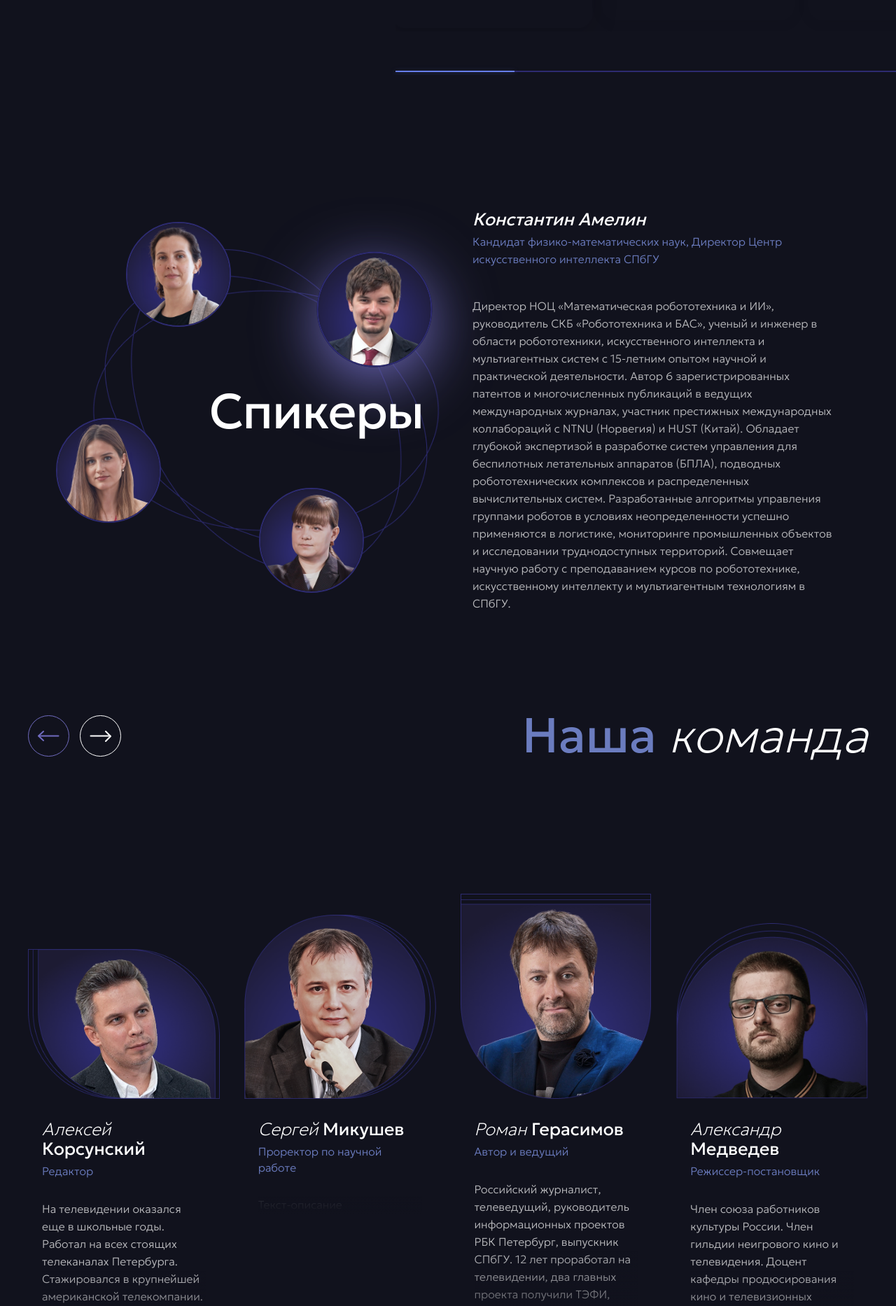
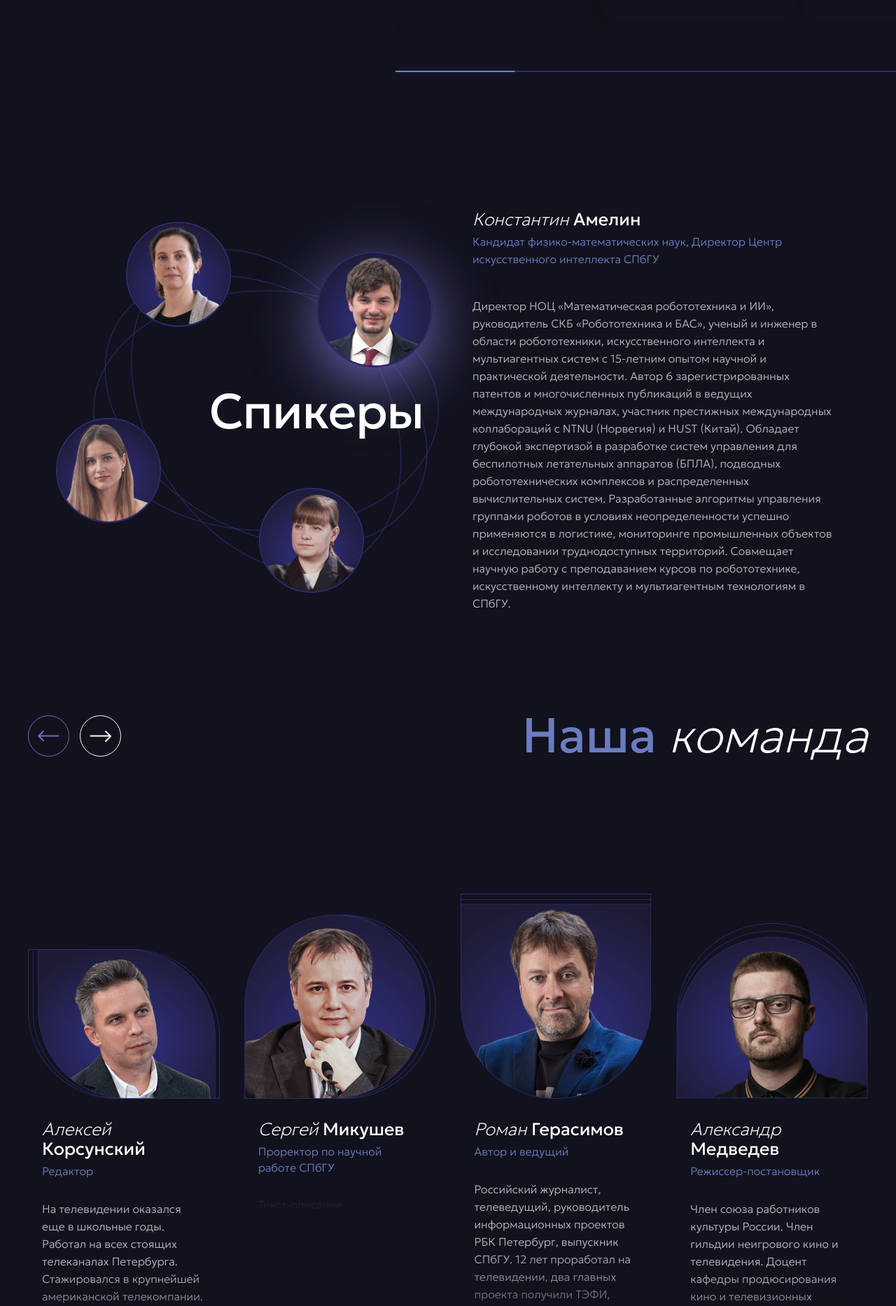
Before and after one commit to IlyaOsipov1986/Project_landing_bozon_of_meaning_spbu, a React (Vite) app: page / in a window 1280 px wide. Shown: the part 3411-5277 px from the top of the page at 70% size. Built offline with nearby package versions, Linux system fonts and the light colour scheme; grey boxes are pictures that could not be loaded.

Commit message:
правки для описания блока наша команжа

```diff
--- a/src/components/content/Speakers/Speakers.jsx
+++ b/src/components/content/Speakers/Speakers.jsx
@@ -12,6 +12,7 @@ const Speakers = () => {
     const [descSpeaker, setDescSpeaker] = useState({
         isActive: speakersData[0].id,
         name: speakersData[0].name,
+        second_name: speakersData[0].second_name,
         job: speakersData[0].jobTitle,
         desc: speakersData[0].bio
     });
@@ -34,6 +35,7 @@ const Speakers = () => {
         setDescSpeaker({
             isActive: item.id,
             name: item.name,
+            second_name: item.second_name,
             job: item.jobTitle,
             desc: item.bio
         })
@@ -63,7 +65,7 @@ const Speakers = () => {
                     {descSpeaker.isActive && <animated.div style={springStyle}>
                         <div className="speakers__desc-speaker">
                             <div className="speakers__desc-speaker__name">
-                                <h5>{descSpeaker.name}</h5>
+                                <h5><i style={{ fontWeight: 100 }}>{descSpeaker.name} </i>{descSpeaker.second_name}</h5>
                                 <span>{descSpeaker.job}</span>
                             </div>
                             <p>{descSpeaker.desc}</p>
--- a/src/components/content/Speakers/Speakers.scss
+++ b/src/components/content/Speakers/Speakers.scss
@@ -171,7 +171,6 @@
     h5 {
         @include base-25;
         @include regular;
-        font-style: italic;
         line-height: 28px;
 
       @media (max-width: $mobile-s) {
--- a/src/config.js
+++ b/src/config.js
@@ -75,7 +75,8 @@ export const speakersData = [
     {
     id: 1,
     image: speakersImage_01,
-    name: 'Константин Амелин',
+    name: 'Константин',
+    second_name: 'Амелин',
     jobTitle: 'Кандидат физико-математических наук, Директор Центр искусственного интеллекта СПбГУ',
     bio: 'Директор НОЦ «Математическая робототехника и ИИ», руководитель СКБ «Робототехника и БАС», ученый и инженер в области робототехники, искусственного интеллекта и мультиагентных систем с 15-летним опытом научной и практической деятельности. Автор 6 зарегистрированных патентов и многочисленных публикаций в ведущих международных журналах, участник престижных международных коллабораций с NTNU (Норвегия) и HUST (Китай). Обладает глубокой экспертизой в разработке систем управления для беспилотных летательных аппаратов (БПЛА), подводных робототехнических комплексов и распределенных вычислительных систем. Разработанные алгоритмы управления группами роботов в условиях неопределенности успешно применяются в логистике, мониторинге промышленных объектов и исследовании труднодоступных территорий. Совмещает научную работу с преподаванием курсов по робототехнике, искусственному интеллекту и мультиагентным технологиям в СПбГУ.',
     addClass: 'speakers__circle-image_1'
@@ -83,7 +84,8 @@ export const speakersData = [
   {
     id: 2,
     image: speakersImage_02,
-    name: 'Мария Ветрова',
+    name: 'Мария',
+    second_name: 'Ветрова',
     jobTitle: 'Кандидат экономических наук, доцент СПбГУ',
     bio: 'Закончила магистратуру Санкт-Петербургского государственного университета по направлению Экономика фирмы и аспирантуру кафедры Экономики предприятия и предпринимательства. Сфера научных интересов: циркулярная экономика, управление замкнутыми цепями поставок, ESG-трансформация бизнеса, декарбонизация и углеродная нейтральность предприятий, управление предприятием в цифровую эпоху.',
     addClass: 'speakers__circle-image_2'
@@ -91,7 +93,8 @@ export const speakersData = [
   {
     id: 3,
     image: speakersImage_03,
-    name: 'Ирина Тимофеева',
+    name: 'Ирина',
+    second_name: 'Тимофеева',
     jobTitle: 'Профессор СПбГУ, лауреат премии Президента России в области науки и инноваций для молодых учёных',
     bio: 'В 2011 окончила Санкт-Петербургский государственный университет по специальности «Химия». В 2015 защитила диссертацию на соискание степени кандидата химических наук по специальности «Аналитическая химия». В 2025 защитила диссертацию на соискание степени доктора химических наук по специальности «Аналитическая химия». Премию Президента получила за разработку материалов и методов для инструментального химического анализа промышленных, природных и биомедицинских объектов. Сфера научных интересов: дизайнерские растворители; микроэкстракционные методы разделения и концентрирования; ксенобиотики; анализ пищевых продуктов и объектов окружающей среды; проточные методы анализа; тест-методы. Автор более 100 научных публикаций.',
     addClass: 'speakers__circle-image_3'
@@ -99,7 +102,8 @@ export const speakersData = [
   {
     id: 4,
     image: speakersImage_04,
-    name: 'Ольга Якубович',
+    name: 'Ольга',
+    second_name: 'Якубович',
     jobTitle: 'Кандидат геолого-минералогических наук, профессор СПбГУ, научный сотрудник лаборатории изотопной геологии Института геологии и геохронологии докембрия РАН',
     bio: 'Лауреат премии Президента РФ в области науки и инноваций для молодых учёных за 2023 год. Премия присуждена за развитие изотопно-геохимического метода как эффективного инструмента для поиска месторождений стратегически значимых металлов – золота и платины. Работа Ольги Якубович посвящена развитию фундаментальных представлений о сохранности гелия в металлах и некоторых сульфидах, а также разработке и применению методов определения возраста рудообразующих процессов по радиогенному гелию для поиска месторождений золота и платины. Область научных интересов: науки о Земле и окружающей среде, геохронология, изотопная геохимия, минералогия, геология месторождений полезных ископаемых.',
     addClass: 'speakers__circle-image_4'
@@ -120,7 +124,7 @@ export const teamData = [
     id: 2,
     name: 'Сергей',
     secondName: 'Микушев',
-    jobTitle: 'Проректор по научной работе',
+    jobTitle: 'Проректор по научной работе СПбГУ',
     bio: 'Текст-описание',
     image: ourTeamImage_05,
     addClass: 'our-team__team-item_2'
```
